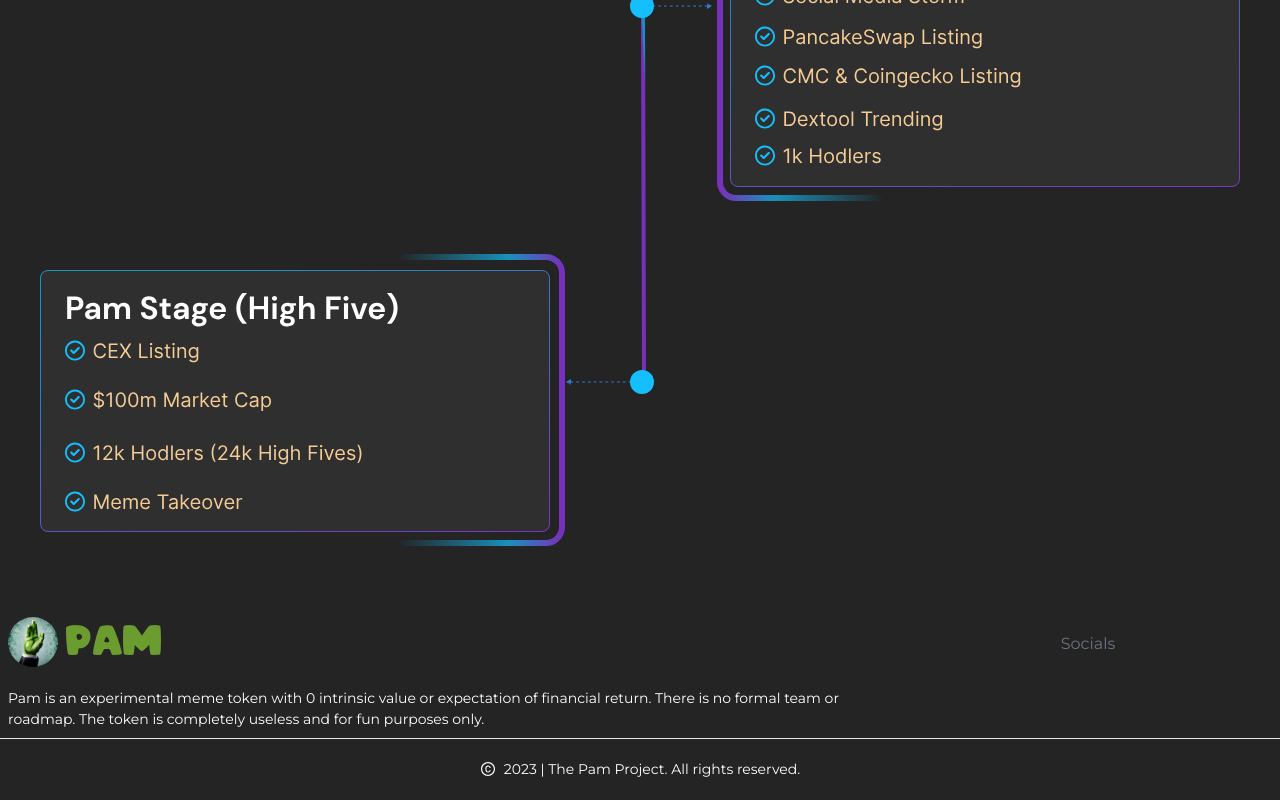
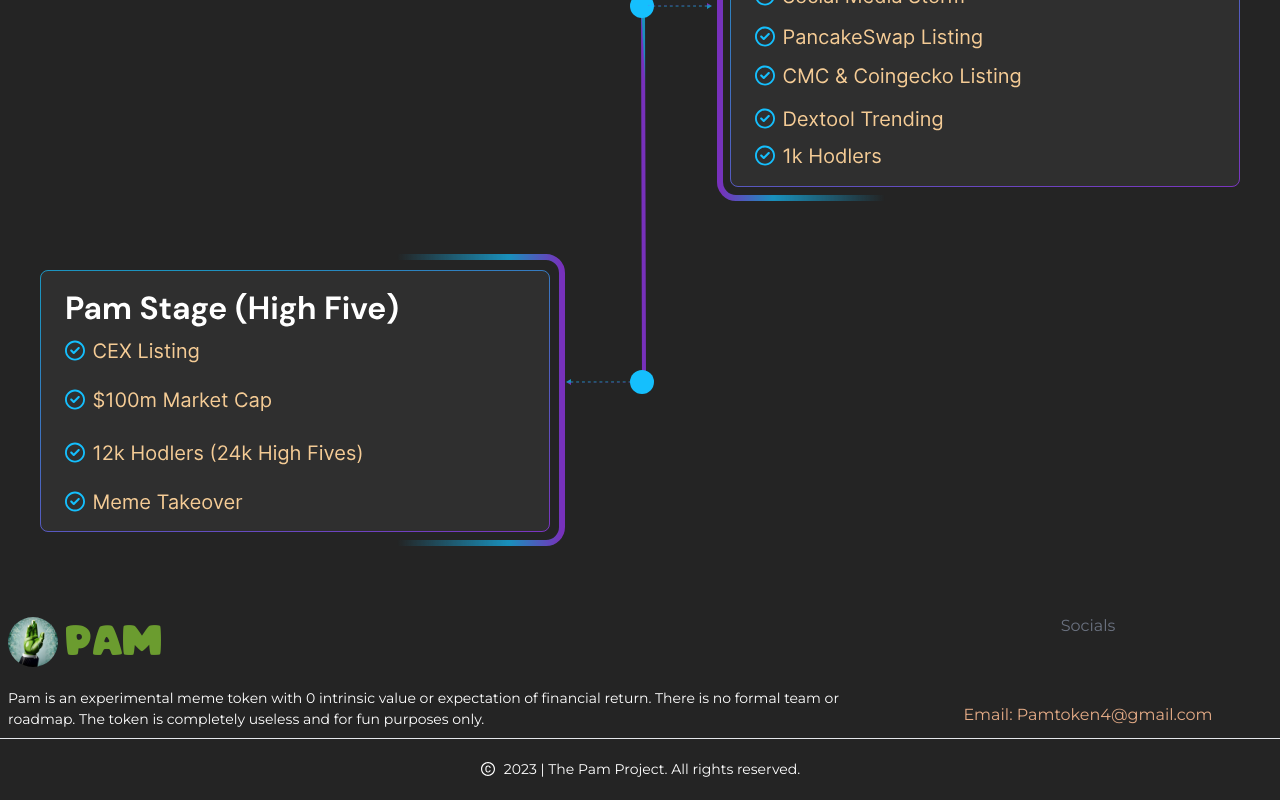
Before and after one commit to Geepytechnologies/pamtoken, a React (Vite) app: page / in a window 1280 px wide. Shown: the part 2776-3576 px from the top of the page. Built offline with nearby package versions, Linux system fonts and the light colour scheme; no server answers; some icons are missing.

Commit message:
added email

```diff
--- a/src/components/Footer.tsx
+++ b/src/components/Footer.tsx
@@ -46,6 +46,9 @@
               </a>
             </div>
           </div>
+          <div className="text-light mt-3">
+            <p>Email: {email}</p>
+          </div>
         </div>
       </div>
       <hr />
--- a/src/components/Hero.tsx
+++ b/src/components/Hero.tsx
@@ -1,4 +1,4 @@
-import React from "react";
+import React, { useRef, useEffect } from "react";
 import { Link } from "react-router-dom";
 
 type Props = {};
```
